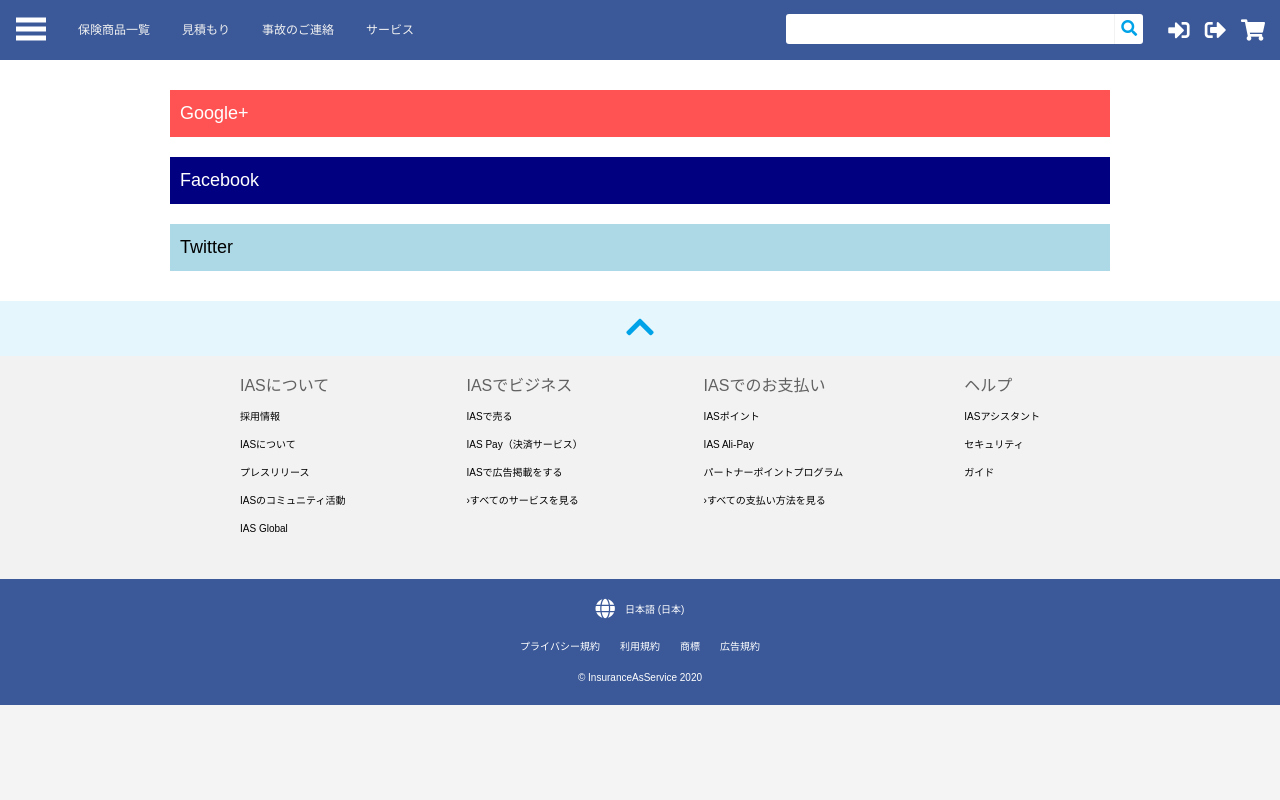
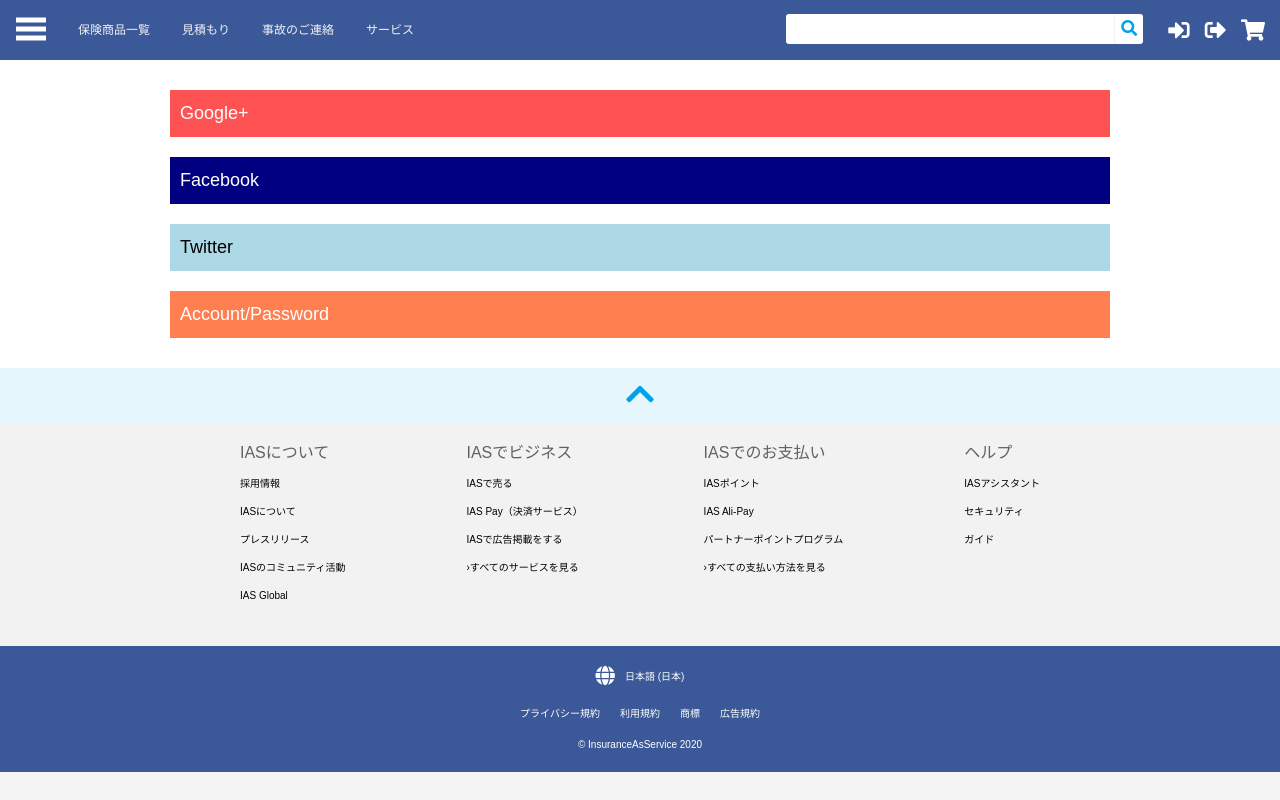
Before and after one commit to PengZhao-GitHub/CPv2, an Angular app: page /login in a window 1280 px wide. Built offline with nearby package versions, Linux system fonts and the light colour scheme.

Commit message:
local strategy

```diff
--- a/src/app/components/auth/login/login.component.css
+++ b/src/app/components/auth/login/login.component.css
@@ -28,3 +28,10 @@
     padding: 10px;
     background: lightblue;
 }
+.local-btn{
+    color: #fff;
+    text-decoration: none;
+    font-size: 18px;
+    padding: 10px;
+    background: coral;
+}
--- a/src/app/components/auth/login/login.component.html
+++ b/src/app/components/auth/login/login.component.html
@@ -1,5 +1,9 @@
 <main>
+
     <a class="google-btn" href="http://localhost:3000/auth/google">Google+</a>
     <a class="facebook-btn" href="http://localhost:3000/auth/facebook">Facebook</a>
     <a class="twitter-btn" href="http://localhost:3000/auth/twitter">Twitter</a>
+    <a class="local-btn" href="http://localhost:3000/local/login">Account/Password</a>
+
+
 </main>
```
